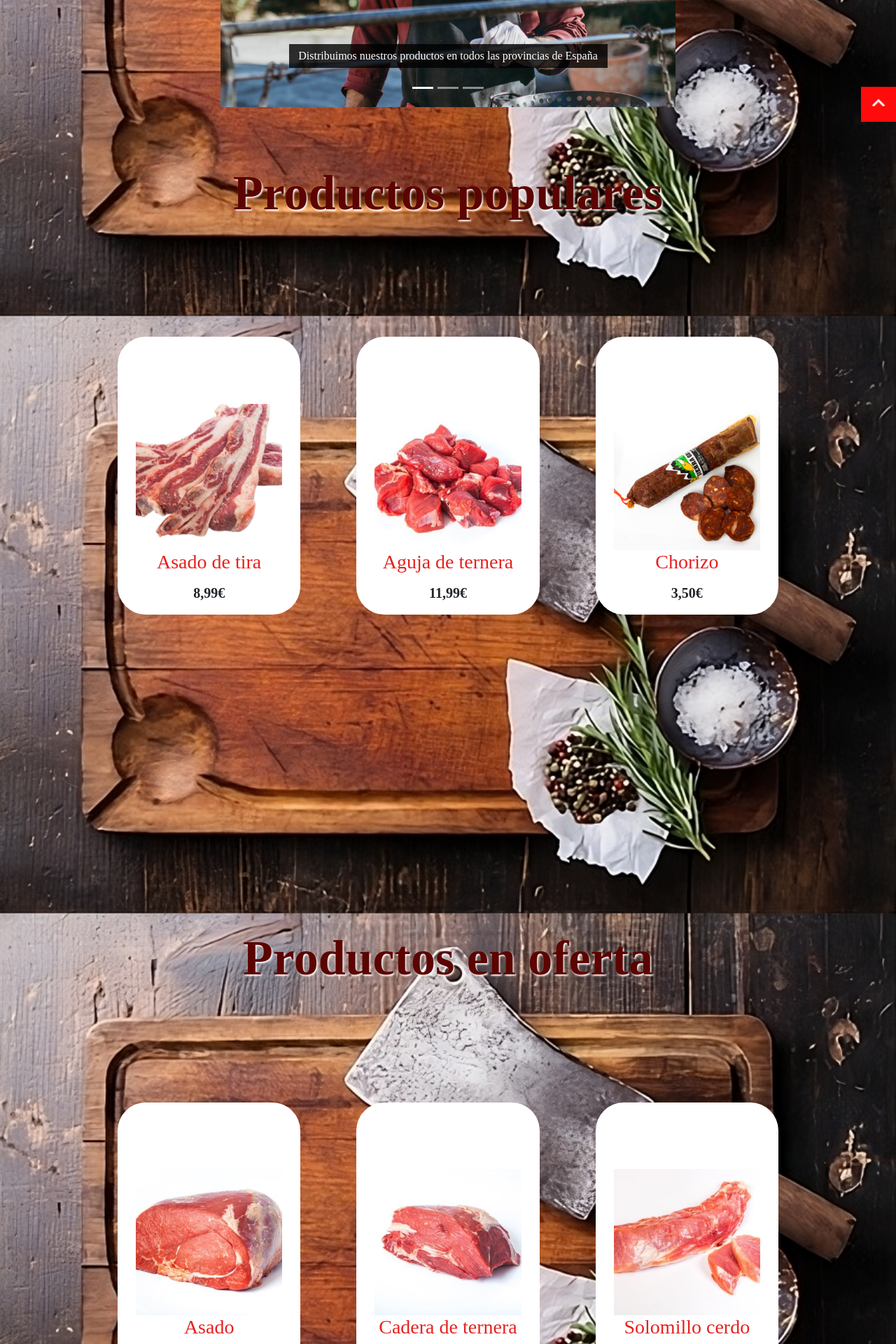
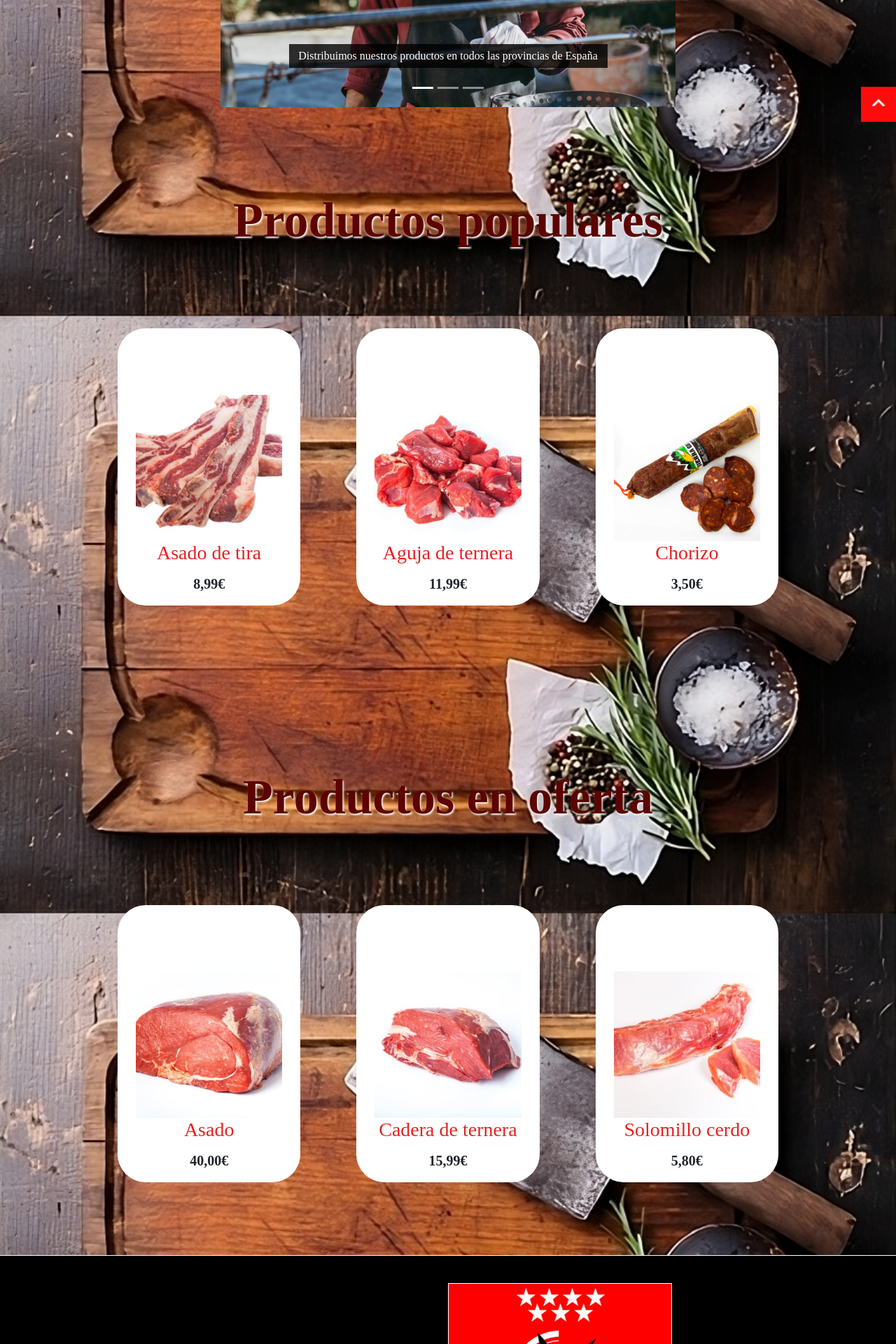
Before and after one commit to TuGfa354/MicroserviciosSecurizadoWeb, a PHP site: page /vaguadaInterfaces/HTML/sobrenosotros.php in a window 1280 px wide. Shown: the part 626-2546 px from the top of the page at 70% size. Run offline with PHP 8.4, Linux system fonts and the light colour scheme; some libraries are stand-ins or nearby versions; some web fonts are replaced.

Commit message:
arreglo de inicio

```diff
--- a/CSS/sobrenosotros.css
+++ b/CSS/sobrenosotros.css
@@ -404,7 +404,7 @@ section .foto img {
 
 
 .populares h2 {
-    padding-top: 4%;
+    padding-top: 7%;
 
     text-align: center;
     font-size: 70px;
@@ -422,9 +422,9 @@ section .foto img {
     row-gap: 5%;
 
     width: 80%;
-    padding-top: 9%;
+    padding-top: 5%;
     margin: auto;
-    padding-bottom:17%;
+
 
 }
 
@@ -489,7 +489,7 @@ section .foto img {
     row-gap: 5%;
 
     width: 80%;
-    padding-top: 9%;
+    padding-top: 5%;
     margin: auto;
 
 }
```
